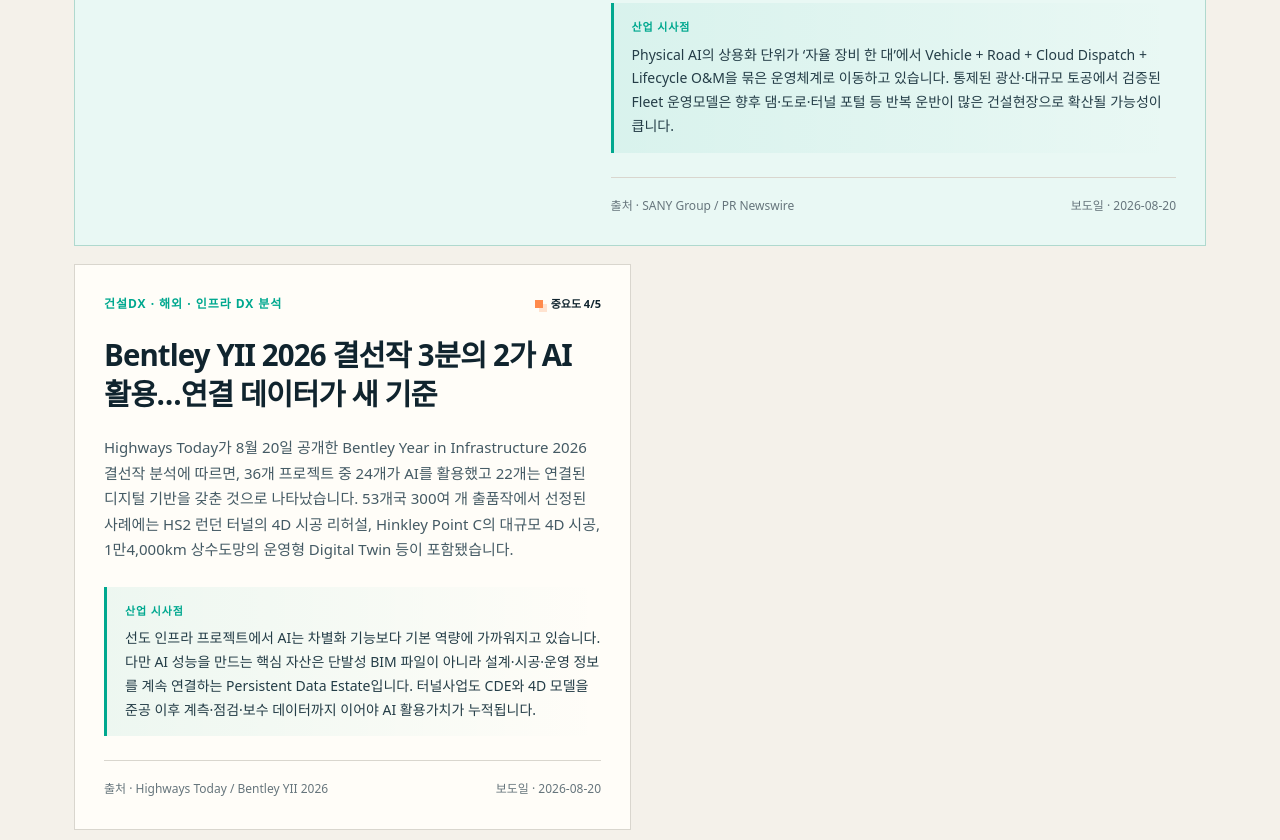
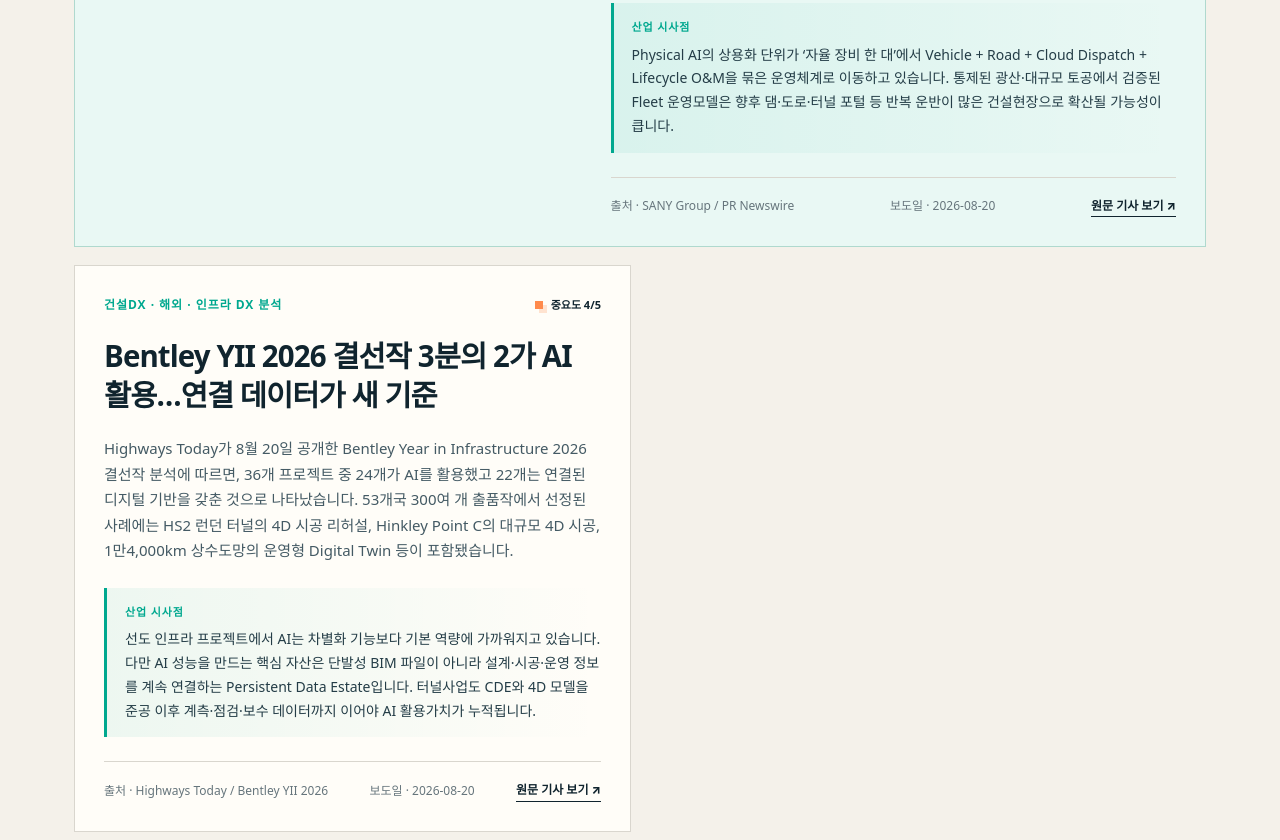
Before and after one commit to guyber67/smart-construction-briefing, a plain HTML site: page index.html in a window 1280 px wide. Shown: the part 1040-1880 px from the top of the page. Drawn offline with Linux system fonts and the light colour scheme.

Commit message:
Add original article links to briefing cards

```diff
--- a/data/briefings.json
+++ b/data/briefings.json
@@ -20,7 +20,8 @@
         "insight": "Physical AI의 상용화 단위가 ‘자율 장비 한 대’에서 Vehicle + Road + Cloud Dispatch + Lifecycle O&M을 묶은 운영체계로 이동하고 있습니다. 통제된 광산·대규모 토공에서 검증된 Fleet 운영모델은 향후 댐·도로·터널 포털 등 반복 운반이 많은 건설현장으로 확산될 가능성이 큽니다.",
         "source": "SANY Group / PR Newswire",
         "published": "2026-08-20",
-        "region": "해외 · 오늘의 Physical AI 핵심"
+        "region": "해외 · 오늘의 Physical AI 핵심",
+        "url": "https://www.prnewswire.com/news-releases/sany-ships-its-first-autonomous-mining-trucks-to-south-america-302855920.html"
       },
       {
         "id": "20260821-bentley-yii-ai-data",
@@ -32,7 +33,8 @@
         "insight": "선도 인프라 프로젝트에서 AI는 차별화 기능보다 기본 역량에 가까워지고 있습니다. 다만 AI 성능을 만드는 핵심 자산은 단발성 BIM 파일이 아니라 설계·시공·운영 정보를 계속 연결하는 Persistent Data Estate입니다. 터널사업도 CDE와 4D 모델을 준공 이후 계측·점검·보수 데이터까지 이어야 AI 활용가치가 누적됩니다.",
         "source": "Highways Today / Bentley YII 2026",
         "published": "2026-08-20",
-        "region": "해외 · 인프라 DX 분석"
+        "region": "해외 · 인프라 DX 분석",
+        "url": "https://highways.today/2026/08/20/bentley-yii-2026-finalists/"
       }
     ],
     "emptyCategories": {
@@ -101,7 +103,8 @@
         "insight": "건설 AX가 대형 민간 건설사를 넘어 지역 개발공사와 공공 발주기관으로 확대되는 신호입니다. Data Integration → 업무 재설계 → AI Copilot → Agent → 사업·현장 의사결정의 순서로 발전하면 공공 발주자형 Construction AX 모델이 될 수 있습니다.",
         "source": "연합뉴스",
         "published": "2026-08-19",
-        "region": "국내 · 오늘의 AX 핵심"
+        "region": "국내 · 오늘의 AX 핵심",
+        "url": "https://www.yna.co.kr/view/AKR20260819124200062"
       }
     ],
     "emptyCategories": {
--- a/index.html
+++ b/index.html
@@ -142,7 +142,9 @@
     }
     .insight-label { display: block; color: var(--teal); font-size: 11px; font-weight: 900; letter-spacing: .08em; margin-bottom: 6px; }
     .insight p { margin: 0; font-size: 14px; }
-    .source { margin-top: auto; padding-top: 18px; border-top: 1px solid var(--line); display: flex; justify-content: space-between; gap: 16px; color: #66757c; font-size: 12px; }
+    .source { margin-top: auto; padding-top: 18px; border-top: 1px solid var(--line); display: flex; justify-content: space-between; align-items: center; flex-wrap: wrap; gap: 12px 16px; color: #66757c; font-size: 12px; }
+    .article-link { color: var(--ink); font-weight: 800; text-decoration: none; border-bottom: 1px solid currentColor; }
+    .article-link:hover { color: var(--accent); }
     .empty-state { grid-column: 1 / -1; padding: 52px 28px; border: 1px dashed #b9b5ac; text-align: center; color: #65757c; background: rgba(255,255,255,.35); }
 
     .implications { margin-top: 88px; background: var(--navy); color: white; padding: clamp(30px, 5vw, 58px); position: relative; overflow: hidden; }
@@ -448,6 +450,14 @@
       const escapeHTML = (value) => String(value ?? '').replace(/[&<>'"]/g, char => ({
         '&': '&amp;', '<': '&lt;', '>': '&gt;', "'": '&#39;', '"': '&quot;'
       })[char]);
+      const safeURL = (value) => {
+        try {
+          const url = new URL(value);
+          return ['http:', 'https:'].includes(url.protocol) ? url.href : '';
+        } catch {
+          return '';
+        }
+      };
 
       const currentBrief = () => archive.find(item => item.date === selectedDate) || archive[0];
       const categoryCount = (brief, category) => category === '전체'
@@ -512,7 +522,11 @@
             <div>
               ${item.featured ? `<p class="summary">${escapeHTML(item.summary)}</p>` : ''}
               <div class="insight"><span class="insight-label">산업 시사점</span><p>${escapeHTML(item.insight)}</p></div>
-              <div class="source"><span>출처 · ${escapeHTML(item.source)}</span><time datetime="${escapeHTML(item.published)}">보도일 · ${escapeHTML(item.published)}</time></div>
+              <div class="source">
+                <span>출처 · ${escapeHTML(item.source)}</span>
+                <time datetime="${escapeHTML(item.published)}">보도일 · ${escapeHTML(item.published)}</time>
+                ${safeURL(item.url) ? `<a class="article-link" href="${escapeHTML(safeURL(item.url))}" target="_blank" rel="noopener noreferrer">원문 기사 보기 ↗</a>` : ''}
+              </div>
             </div>
           </article>`).join('');
       }
```
